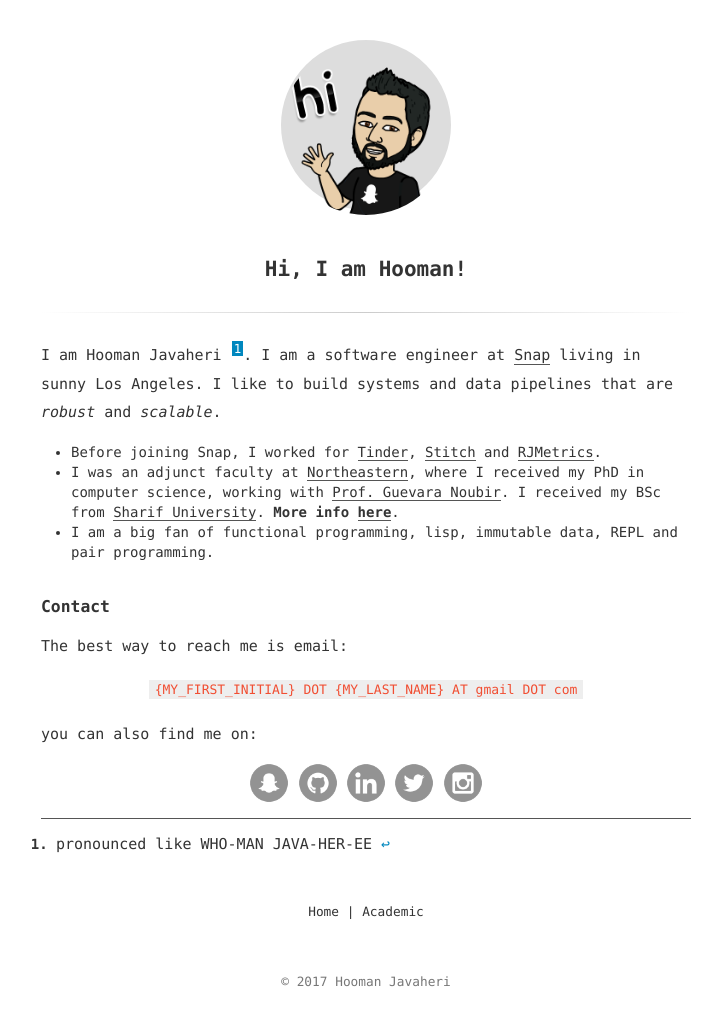
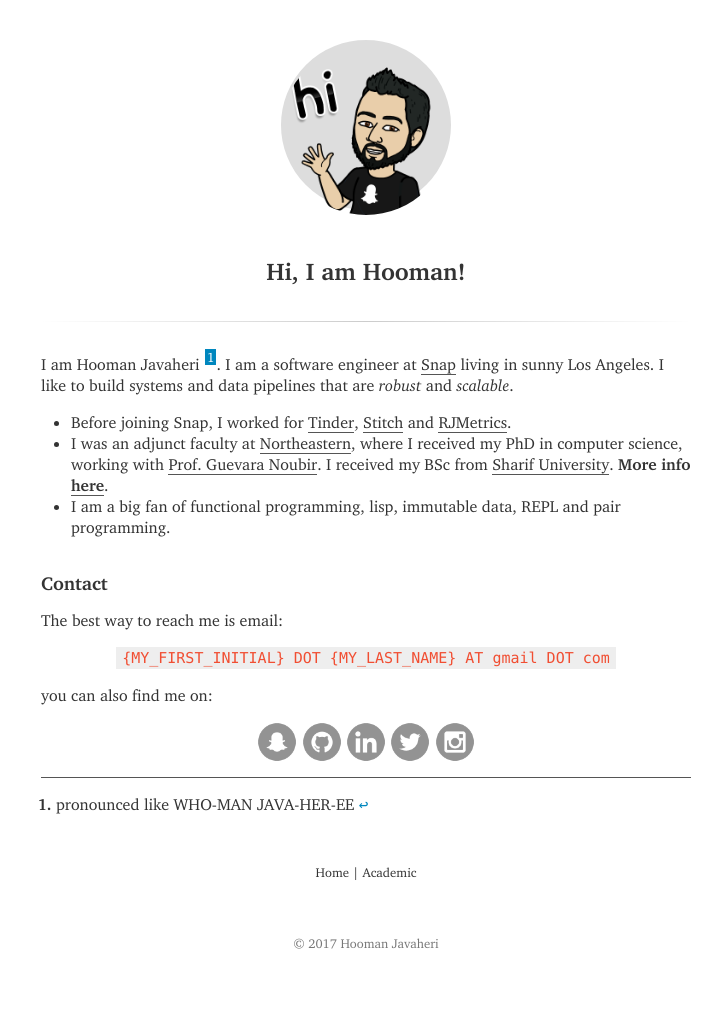
Before and after one commit to namooh/namooh.github.io, a Jekyll site: the page built from index.md, in a window 1280 px wide. Shown: the whole page, without its empty margins (274-996 px from the left). Built offline with Jekyll 4.4.1, drawn with Linux system fonts in a browser that asks for light colours; after the commit the page ends 989 px from its top, so only the background shows below that.

Commit message:
use charter as font

```diff
--- a/_config.yml
+++ b/_config.yml
@@ -1,6 +1,6 @@
 # Site Info
 title:              "Hooman Javaheri"
-description:        "My personal homepage."
+description:        "Hooman Javaheri's personal homepage."
 google_verify:      "EwkXeHIGLZVa-Bj1m8rqbzVGM4GQc9J0NB21_aXyzxI" # Put your Google Verification here
 google_analytics:   "UA-16382391-2" # Put your Google Analytics code
 
--- a/_sass/main.scss
+++ b/_sass/main.scss
@@ -1,9 +1,24 @@
+@font-face {
+  font-family: Charter;
+  src: url(charter_regular-webfont.woff) format('woff');
+}
+
+@font-face {
+  font-family: Charter;
+  src: url(charter_italic-webfont.woff) format('woff');
+  font-style: italic;
+}
+@font-face {
+  font-family: Charter;
+  src: url(charter_bold-webfont.woff) format('woff');
+  font-weight: bold;
+}
 body {
-  font-size: 14px;
-  line-height: 20px;
+  font-size: 16px;
+  line-height: 21px;
   font-weight: normal;
   font-style: normal;
-  font-family: consolas, monaco, courier, "courier new", fixed-width;
+  font-family: Charter, consolas, monaco, courier, "courier new", fixed-width;
   color: #333333;
   padding: 20px;
   margin: 0;
@@ -148,14 +163,14 @@ code {
   color: #f14e32;
   background: #eee;
   padding: 2px 6px;
-  font-size: 13px;
+  font-size: 15px;
 }
 pre {
   display: block;
   margin-top: 0;
   margin-bottom: 1rem;
-  font-size: 0.8rem;
-  line-height: 1.4;
+  font-size: 15px;
+  line-height: 21px;
   white-space: pre;
   overflow-x: auto;
   background-color: #f9f9f9;
@@ -212,8 +227,8 @@ article {
     margin: 30px 0;
   }
   p {
-    font-size: 15px;
-    line-height: 1.9em;
+    font-size: 16px;
+    line-height: 21px;
     word-wrap: break-word;
   }
   .footnote {
```
Also changed, not shown: assets/charter_bold-webfont.woff (added), assets/charter_italic-webfont.woff (added), assets/charter_regular-webfont.woff (added).
